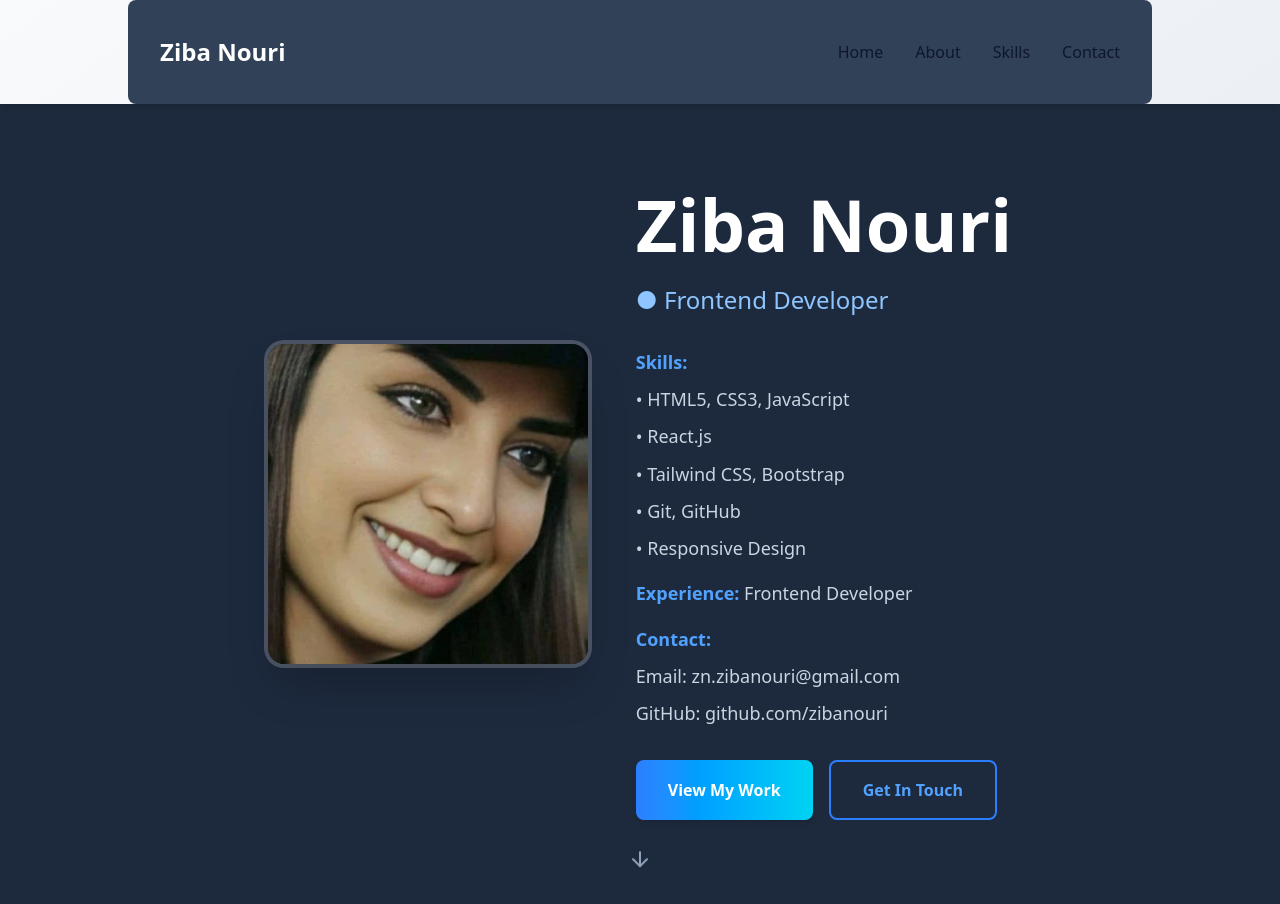
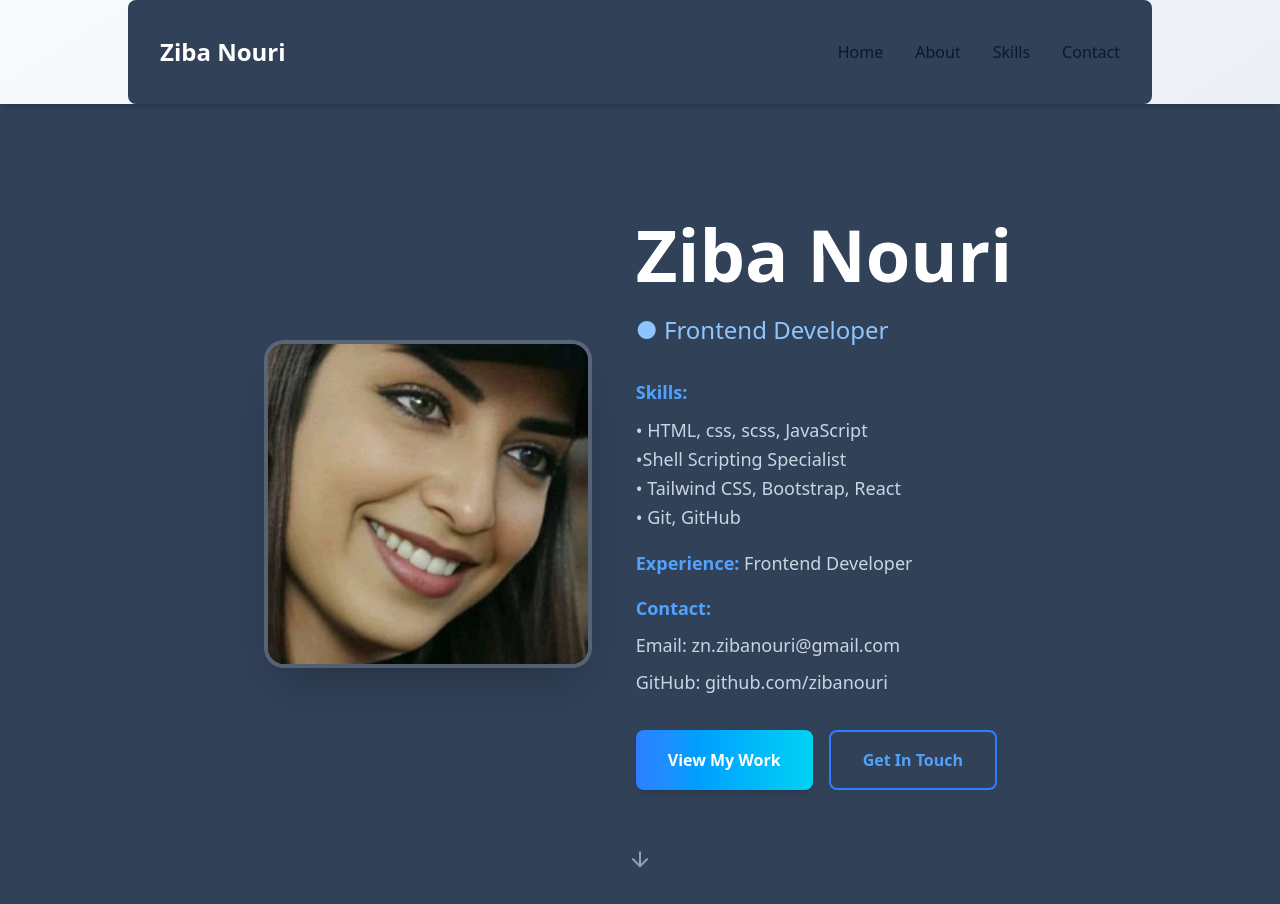
Before and after one commit to zibanouri/navziba, a React (Vite) app: page / in a window 1280 px wide. After the commit the page ends 800 px from the top, so only its background shows below. Built offline with nearby package versions, Linux system fonts and the light colour scheme.

Commit message:
update in Hero styling

```diff
--- a/src/components/Hero.tsx
+++ b/src/components/Hero.tsx
@@ -2,7 +2,7 @@ import { ArrowDown } from 'lucide-react';
 
 const Hero = () => {
     return (
-        <section className="min-h-screen relative overflow-hidden w-full bg-slate-800">
+        <section className=" fixed min-h-screen overflow-hidden w-full bg-slate-700">
             <div className="flex flex-col md:flex-row items-center justify-center min-h-screen gap-12 p-8 relative z-10">
                 <div className="flex-shrink-0">
                     <div className="w-80 h-80 rounded-2xl overflow-hidden shadow-2xl ring-4 ring-white/20">
@@ -31,11 +31,14 @@ const Hero = () => {
                                     Skills:
                                 </span>
                             </p>
-                            <p>• HTML5, CSS3, JavaScript</p>
-                            <p>• React.js</p>
-                            <p>• Tailwind CSS, Bootstrap</p>
-                            <p>• Git, GitHub</p>
-                            <p>• Responsive Design</p>
+                            <p>• HTML, css, scss, JavaScript
+                                <br />
+                                •Shell Scripting Specialist
+                                <br />
+                                • Tailwind CSS, Bootstrap, React
+                                <br />
+                                • Git, GitHub
+                            </p>
                             <p className="mt-4">
                                 <span className="text-blue-400 font-semibold">
                                     Experience:
```
